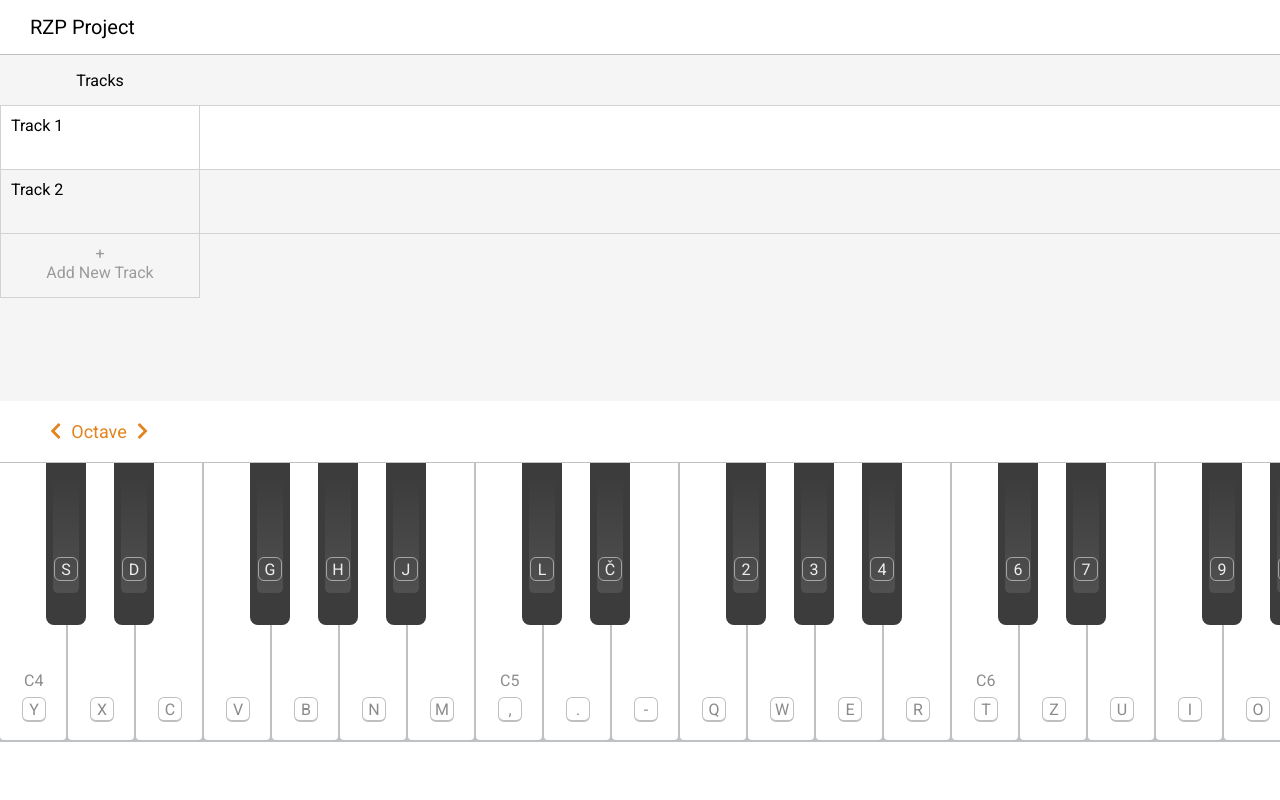
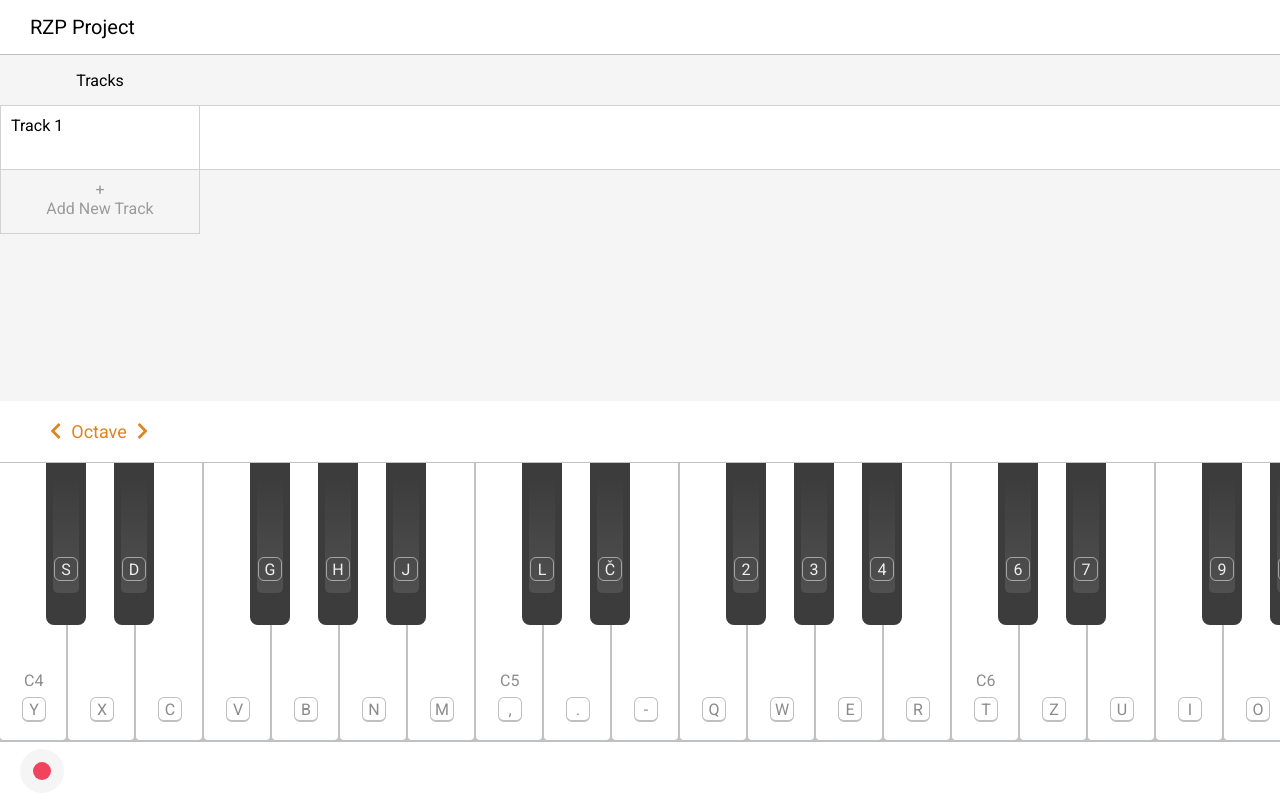
Before and after one commit to lbracun/rzp-project, an Angular app: page / in a window 1280 px wide. Built offline with nearby package versions, Linux system fonts and the light colour scheme.

Commit message:
recorded tracks

```diff
--- a/src/app/app.component.html
+++ b/src/app/app.component.html
@@ -2,4 +2,5 @@
   <app-header></app-header>
   <app-tracks></app-tracks>
   <app-keyboard></app-keyboard>
+  <app-controls-row></app-controls-row>
 </div>
--- a/src/app/app.module.ts
+++ b/src/app/app.module.ts
@@ -7,6 +7,7 @@ import { KeyComponent } from './keyboard/key/key.component';
 import { FontAwesomeModule } from '@fortawesome/angular-fontawesome';
 import { HeaderComponent } from './header/header.component';
 import { TracksComponent } from './tracks/tracks.component';
+import { ControlsRowComponent } from './controls-row/controls-row.component';
 
 @NgModule({
   declarations: [
@@ -14,7 +15,8 @@ import { TracksComponent } from './tracks/tracks.component';
     KeyboardComponent,
     KeyComponent,
     HeaderComponent,
-    TracksComponent
+    TracksComponent,
+    ControlsRowComponent
   ],
   imports: [
     BrowserModule,
--- /dev/null
+++ b/src/app/controls-row/controls-row.component.html
@@ -0,0 +1,5 @@
+<div class="flex-row">
+  <div class="btn" [class.active]="recording" (click)="toggleRecording()">
+    <span class="red-circle"></span>
+  </div>
+</div>
--- /dev/null
+++ b/src/app/controls-row/controls-row.component.scss
@@ -0,0 +1,37 @@
+.flex-row {
+  padding: 0 20px;
+  height: 100%;
+  display: flex;
+  align-items: center;
+
+  .btn {
+    display: flex;
+    justify-content: center;
+    align-items: center;
+    width: 44px;
+    height: 44px;
+    border-radius: 22px;
+    background: #f5f5f5;
+    cursor: pointer;
+    user-select: none;
+
+    &.active {
+      background: #e2831f;
+
+      .red-circle {
+        background-color: white;
+      }
+    }
+
+    &:hover {
+      background: #d2d2d2;
+    }
+  }
+}
+
+.red-circle {
+  width: 18px;
+  height: 18px;
+  background-color: #f2425d;
+  border-radius: 9px;
+}
--- /dev/null
+++ b/src/app/controls-row/controls-row.component.ts
@@ -0,0 +1,39 @@
+import { Component, OnInit } from '@angular/core';
+
+import { AudioService } from '../services/audio.service';
+import { SharedDataService } from '../services/shared-data.service';
+
+@Component({
+  selector: 'app-controls-row',
+  templateUrl: './controls-row.component.html',
+  styleUrls: ['./controls-row.component.scss'],
+})
+export class ControlsRowComponent implements OnInit {
+  recording = false;
+
+  private recorder: any;
+
+  constructor(
+    private audioService: AudioService,
+    private sharedDataService: SharedDataService
+  ) {}
+
+  ngOnInit(): void {}
+
+  toggleRecording() {
+    if (!this.recording) {
+      this.recorder = this.audioService.getRecorder();
+      this.recorder.start();
+    } else {
+      this.recorder.addEventListener('dataavailable', (e: any) => {
+        const audio = new Audio(URL.createObjectURL(e.data));
+
+        this.sharedDataService.recordingComplete$.next(audio);
+        delete this.recorder;
+      });
+      this.recorder.stop();
+    }
+
+    this.recording = !this.recording;
+  }
+}
--- a/src/app/keyboard/keyboard.component.ts
+++ b/src/app/keyboard/keyboard.component.ts
@@ -53,7 +53,7 @@ export class KeyboardComponent implements OnInit {
     { code: 'KeyJ', char: 'J' },
     null,
     { code: 'KeyL', char: 'L' },
-    { code: 'Quote', char: 'Č' },
+    { code: 'Semicolon', char: 'Č' },
     null,
     { code: 'Digit2', char: '2' },
     { code: 'Digit3', char: '3' },
--- a/src/app/services/audio.service.ts
+++ b/src/app/services/audio.service.ts
@@ -1,6 +1,8 @@
 import { Injectable } from '@angular/core';
 
 import { Note } from '../keyboard/notes';
+
+declare const MediaRecorder: any;
 
 @Injectable({
   providedIn: 'root',
@@ -46,4 +48,10 @@ export class AudioService {
   private updateGain() {
     this.masterGainNode.gain.value = 1 / (this.oscilators || 1);
   }
+
+  getRecorder() {
+    const mediaStream = this.audioContext.createMediaStreamDestination();
+    this.masterGainNode.connect(mediaStream);
+    return new MediaRecorder(mediaStream.stream);
+  }
 }
--- /dev/null
+++ b/src/app/services/shared-data.service.ts
@@ -0,0 +1,9 @@
+import { Injectable } from '@angular/core';
+import { Subject } from 'rxjs';
+
+@Injectable({
+  providedIn: 'root',
+})
+export class SharedDataService {
+  recordingComplete$ = new Subject<HTMLAudioElement>();
+}
--- a/src/app/tracks/tracks.component.html
+++ b/src/app/tracks/tracks.component.html
@@ -22,6 +22,14 @@
       class="track"
       [class.selected]="track.selected"
       *ngFor="let track of tracks"
-    ></div>
+    >
+      <div
+        *ngIf="track.audio"
+        class="audio-track"
+        [ngStyle]="{
+          width: track.audio.duration * 30 + 'px'
+        }"
+      ></div>
+    </div>
   </div>
 </div>
--- a/src/app/tracks/tracks.component.scss
+++ b/src/app/tracks/tracks.component.scss
@@ -45,6 +45,7 @@
   .right-panel {
     grid-area: 2 / 2 / 3 / 3;
     border-top: 1px solid #d2d2d2;
+    overflow-x: auto;
 
     .track {
       height: 64px;
@@ -55,6 +56,12 @@
       &.selected {
         background: white;
       }
+
+      .audio-track {
+        background: #e2831f;
+        border-radius: 10px;
+        height: 100%;
+      }
     }
   }
 }
--- a/src/app/tracks/tracks.component.ts
+++ b/src/app/tracks/tracks.component.ts
@@ -1,16 +1,46 @@
-import { Component, OnInit } from '@angular/core';
+import { Component, OnDestroy, OnInit } from '@angular/core';
+import { Subject } from 'rxjs';
+import { takeUntil } from 'rxjs/operators';
+
+import { SharedDataService } from '../services/shared-data.service';
 
 @Component({
   selector: 'app-tracks',
   templateUrl: './tracks.component.html',
   styleUrls: ['./tracks.component.scss'],
 })
-export class TracksComponent implements OnInit {
-  tracks = [{ selected: true }, { selected: false }];
+export class TracksComponent implements OnInit, OnDestroy {
+  tracks: Array<{
+    selected: boolean;
+    audio?: HTMLAudioElement;
+  }> = [{ selected: true, audio: undefined }];
 
-  constructor() {}
+  private destroy$ = new Subject();
 
-  ngOnInit(): void {}
+  constructor(private sharedDataService: SharedDataService) {}
+
+  ngOnInit() {
+    this.sharedDataService.recordingComplete$
+      .pipe(takeUntil(this.destroy$))
+      .subscribe(async (audio) => {
+        while (!isFinite(audio.duration)) {
+          audio.currentTime = 9999999;
+          await new Promise((r) => setTimeout(r, 100));
+        }
+
+        audio.currentTime = 0;
+
+        const selectedTrack = this.tracks.find((t) => t.selected);
+        if (selectedTrack) selectedTrack.audio = audio;
+
+        console.log(audio);
+      });
+  }
+
+  ngOnDestroy() {
+    this.destroy$.next();
+    this.destroy$.complete();
+  }
 
   addNewTrack() {
     this.tracks.forEach((t) => {
```
